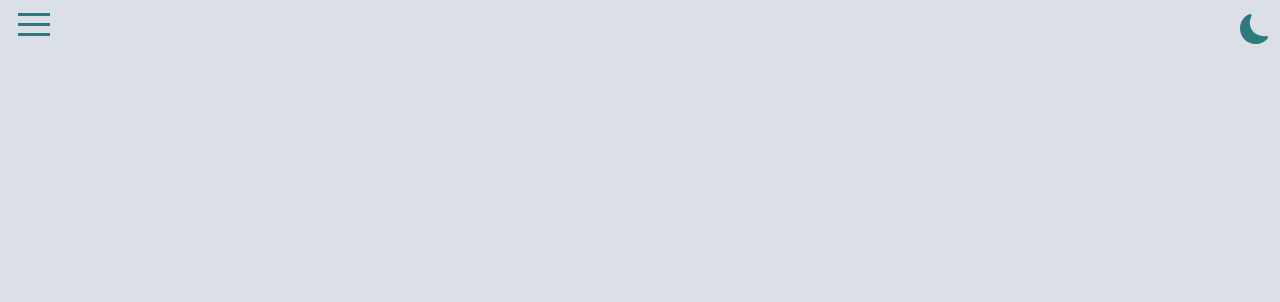
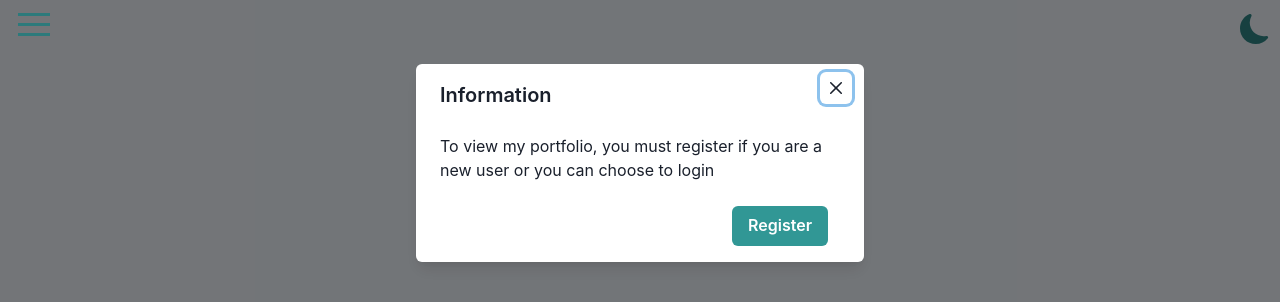
Before and after one commit to Brutalvik/portfolio, a React (Create React App) app: page /portfolio in a window 1280 px wide. Before the commit this address had no page. Shown: the top 302 px of the page. Built offline with nearby package versions, Linux system fonts and the light colour scheme; a web font is replaced by a local one.

Commit message:
Added registeration form to the modal

```diff
--- a/package.json
+++ b/package.json
@@ -20,6 +20,7 @@
     "formik": "^2.2.9",
     "framer-motion": "^10.12.7",
     "hamburger-react": "^2.5.0",
+    "lodash": "^4.17.21",
     "react": "^18.2.0",
     "react-dom": "^18.2.0",
     "react-icons": "^4.8.0",
--- a/src/App.tsx
+++ b/src/App.tsx
@@ -10,7 +10,10 @@ import SpinnerItem from "UI/Spinner/SpinnerItem";
 
 //Lazy Loading
 const About = lazy(() => import("components/About/About"));
-const Skills = lazy(() => import("components/Skills/Skills"));
+const Timeline = lazy(
+  () => import("components/TimelineContent/TimelineContent")
+);
+const Portfolio = lazy(() => import("components/Portfolio/Portfolio"));
 
 const App: FC = () => {
   const darkMode = useAppSelector((state) => state.theme.darkMode);
@@ -22,7 +25,8 @@ const App: FC = () => {
         <Routes>
           <Route path="/" element={<Home />} />
           <Route path="/about" element={<About />} />
-          <Route path="/skills" element={<Skills />} />
+          <Route path="/timeline" element={<Timeline />} />
+          <Route path="/portfolio" element={<Portfolio />} />
         </Routes>
       </Suspense>
     </div>
--- a/src/Forms/Register/Register.module.css
+++ b/src/Forms/Register/Register.module.css
@@ -1,15 +1,15 @@
 .container {
   width: 50%;
   min-width: 300px;
-  margin: 5% auto;
+  margin: 0% auto;
 }
 
 .item {
-  margin: 20px 0;
+  margin: 10px 0;
 }
 
 .btn {
   display: grid;
   align-items: center;
-  margin: 30px 0px 0px 0px;
+  margin: 20px 0px 0px 0px;
 }
--- a/src/UI/CustomInput/CustomInput.module.css
+++ b/src/UI/CustomInput/CustomInput.module.css
@@ -1,3 +1,3 @@
 .item {
-  margin: 20px 0px 0px 0px;
+  margin: 5px 0px 0px 0px;
 }
--- a/src/UI/Drawer/DrawerItem.tsx
+++ b/src/UI/Drawer/DrawerItem.tsx
@@ -40,7 +40,7 @@ const DrawerItem: FC = () => {
             <div className={styles.menuItem}>
               <p onClick={() => navigatePage("/")}>Home</p>
               <p onClick={() => navigatePage("/about")}>About</p>
-              <p onClick={() => navigatePage("/skills")}>Timeline</p>
+              <p onClick={() => navigatePage("/timeline")}>Timeline</p>
               <p onClick={() => navigatePage("/portfolio")}>Portfolio</p>
               <p onClick={() => navigatePage("/contact")}>Contact</p>
             </div>
--- a/src/app/reducers/theme.ts
+++ b/src/app/reducers/theme.ts
@@ -1,8 +1,9 @@
-import { createSlice } from "@reduxjs/toolkit";
+import { PayloadAction, createSlice } from "@reduxjs/toolkit";
 
 const initialState = {
   darkMode: true,
   hamburgerIsOpen: false,
+  registerModal: false,
 };
 
 const theme = createSlice({
@@ -15,9 +16,13 @@ const theme = createSlice({
     toggleHamburger: (state) => {
       state.hamburgerIsOpen = !state.hamburgerIsOpen;
     },
+    toggleRegiserModal: (state, { payload }: PayloadAction<boolean>) => {
+      state.registerModal = payload;
+    },
   },
 });
 
-export const { toggleTheme, toggleHamburger } = theme.actions;
+export const { toggleTheme, toggleHamburger, toggleRegiserModal } =
+  theme.actions;
 
 export default theme.reducer;
--- /dev/null
+++ b/src/components/Information/Information.tsx
@@ -0,0 +1,45 @@
+import { FC } from "react";
+import {
+  Modal,
+  ModalOverlay,
+  ModalContent,
+  ModalHeader,
+  ModalFooter,
+  ModalBody,
+  ModalCloseButton,
+  Button,
+} from "@chakra-ui/react";
+import { InformationInterface } from "features/interfaces";
+import { isUndefined } from "lodash";
+
+const Information: FC<InformationInterface> = ({
+  isopen,
+  onclose,
+  title,
+  content,
+  onclick,
+  btnColorScheme,
+  buttonName,
+}) => {
+  return (
+    <div>
+      <Modal isOpen={isopen} onClose={onclose}>
+        <ModalOverlay />
+        <ModalContent>
+          <ModalHeader>{title}</ModalHeader>
+          <ModalCloseButton />
+          <ModalBody>{content}</ModalBody>
+          <ModalFooter>
+            {!isUndefined(buttonName) && (
+              <Button colorScheme={btnColorScheme} mr={3} onClick={onclick}>
+                {buttonName}
+              </Button>
+            )}
+          </ModalFooter>
+        </ModalContent>
+      </Modal>
+    </div>
+  );
+};
+
+export default Information;
--- /dev/null
+++ b/src/components/Portfolio/Portfolio.tsx
@@ -0,0 +1,43 @@
+import { FC, useEffect, useState } from "react";
+import Information from "components/Information/Information";
+import { useAppDispatch, useAppSelector } from "app/hooks";
+import { toggleRegiserModal } from "app/reducers/theme";
+import Register from "Forms/Register/Register";
+
+const Portfolio: FC = () => {
+  const dispatch = useAppDispatch();
+  const { registerModal } = useAppSelector((state) => state.theme);
+  const [warning, setWarning] = useState(true);
+
+  const onClickRegister = () => {
+    dispatch(toggleRegiserModal(true));
+  };
+
+  useEffect(() => {
+    dispatch(toggleRegiserModal(false));
+  }, []);
+
+  return (
+    <div>
+      <Information
+        isopen={warning}
+        onclose={() => setWarning(false)}
+        title="Information"
+        content="To view my portfolio, you must register if you are a new user or you can choose to login"
+        onclick={onClickRegister}
+        buttonName="Register"
+        btnColorScheme="teal"
+      />
+      {registerModal && (
+        <Information
+          isopen={registerModal}
+          onclose={() => dispatch(toggleRegiserModal(false))}
+          title="Register"
+          content={<Register />}
+        />
+      )}
+    </div>
+  );
+};
+
+export default Portfolio;
--- a/src/components/Skills/Skills.tsx
+++ b/src/components/TimelineContent/TimelineContent.tsx
@@ -39,7 +39,7 @@ const timelineData = [
   },
 ];
 
-const Skills: FC = () => {
+const TimelineContent: FC = () => {
   return (
     <div>
       <Timeline data={timelineData} />
@@ -47,4 +47,4 @@ const Skills: FC = () => {
   );
 };
 
-export default Skills;
+export default TimelineContent;
```
Also changed, not shown: src/features/interfaces.ts (+10 -0 lines), src/components/Information/Information.module.css (added), src/components/TimelineContent/TimelineContent.module.css (renamed from src/components/Skills/Skills.module.css), 1 other file (tests, documents, lock files or other folders).
